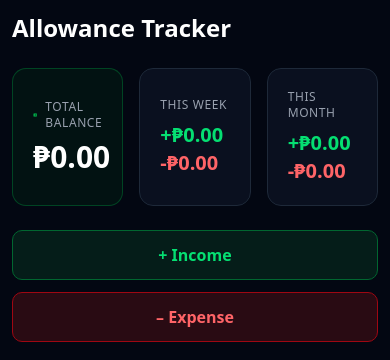
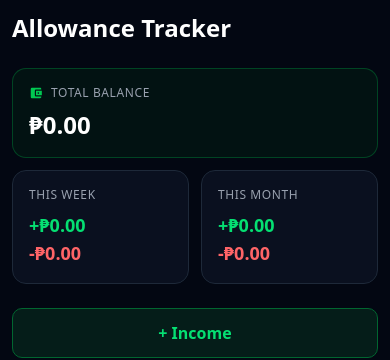
Before and after one commit to teejay717/tipid-budget-tracker, a React (Vite) app in the folder client/: page / in a window 390 px wide. Shown: the top 360 px of the page. Built offline with nearby package versions, Linux system fonts and the light colour scheme; no server answers; sample sign-in values are in the browser's storage.

Commit message:
feat: enhance layout and styling in Balance component for improved responsiveness

```diff
--- a/client/src/components/Balance.jsx
+++ b/client/src/components/Balance.jsx
@@ -62,36 +62,36 @@ const Balance = () => {
     const expense = formatNumber(expenseTotal)
 
     return (
-        <div className="grid grid-cols-3 gap-4 mb-6">
+        <div className="mb-6 grid grid-cols-2 gap-3 sm:grid-cols-3 sm:gap-4">
             {/* Total Balance */}
-            <div className="rounded-xl border border-green-800/60 bg-green-950/30 p-5 flex flex-col justify-center">
+            <div className="col-span-2 flex min-w-0 flex-col justify-center rounded-xl border border-green-800/60 bg-green-950/30 p-4 sm:col-span-1 sm:p-5">
                 <div className="flex items-center gap-2 mb-2">
                     <MdAccountBalanceWallet className="text-green-500 text-sm" />
                     <span className="text-gray-400 text-xs font-medium uppercase tracking-wider">Total Balance</span>
                 </div>
-                <h1 className={`text-3xl font-extrabold text-white`}>
+                <h1 className="text-2xl font-extrabold text-white sm:text-3xl">
                     ₱{total}
                 </h1>
             </div>
 
             {/* This Week */}
-            <div className="rounded-xl border border-gray-800 bg-gray-900/60 p-5 flex flex-col justify-center">
+            <div className="flex min-w-0 flex-col justify-center rounded-xl border border-gray-800 bg-gray-900/60 p-4 sm:p-5">
                 <span className="text-gray-400 text-xs font-medium uppercase tracking-wider mb-2">This Week</span>
-                <h2 className="text-xl font-bold text-green-400">
+                <h2 className="text-lg font-bold text-green-400 sm:text-xl">
                     +₱{formatNumber(weekIncome)}
                 </h2>
-                <h2 className="text-xl font-bold text-red-400">
+                <h2 className="text-lg font-bold text-red-400 sm:text-xl">
                     -₱{formatNumber(weekExpense  == -0.00 ? '0.00' : weekExpense)}
                 </h2>
             </div>
 
             {/* Expense */}
-            <div className="rounded-xl border border-gray-800 bg-gray-900/60 p-5 flex flex-col justify-center">
+            <div className="flex min-w-0 flex-col justify-center rounded-xl border border-gray-800 bg-gray-900/60 p-4 sm:p-5">
                 <span className="text-gray-400 text-xs font-medium uppercase tracking-wider mb-2">This Month</span>
-                <h2 className="text-xl font-bold text-green-400">
+                <h2 className="text-lg font-bold text-green-400 sm:text-xl">
                     +₱{formatNumber(monthIncome)}
                 </h2>
-                <h2 className="text-xl font-bold text-red-400">
+                <h2 className="text-lg font-bold text-red-400 sm:text-xl">
                     -₱{formatNumber(monthExpense  == -0.00 ? '0.00' : monthExpense)}
                 </h2>
             </div>
```
